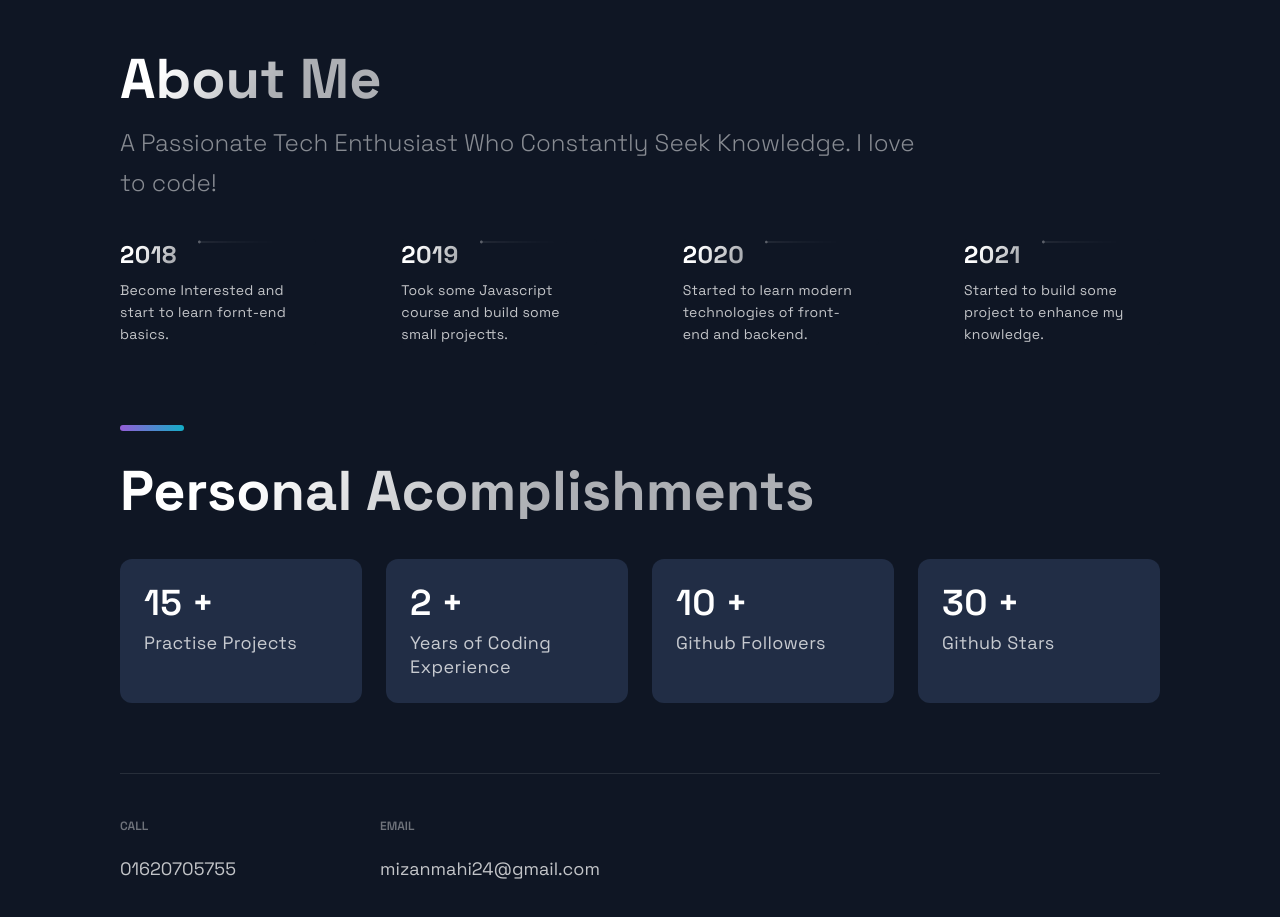
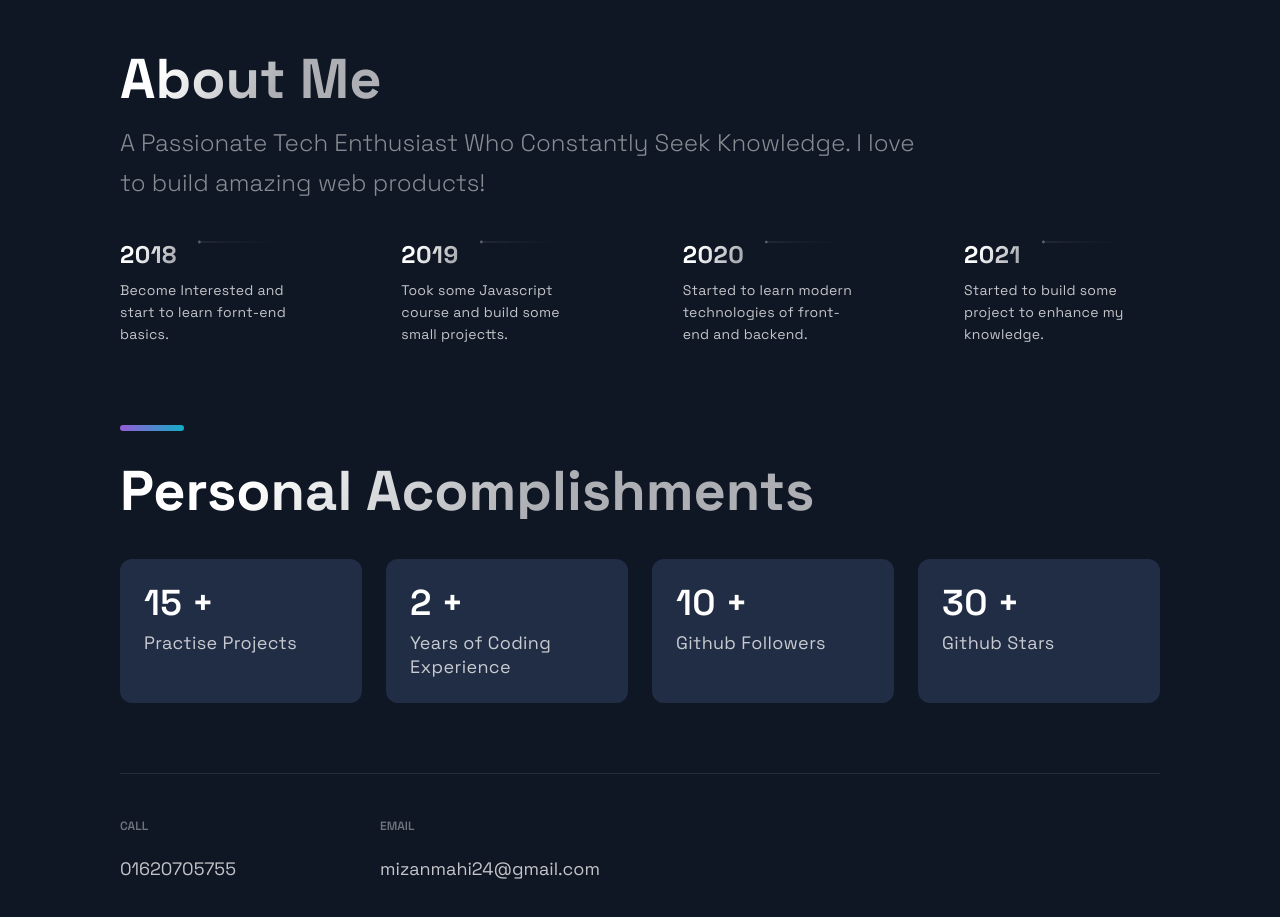
Before and after one commit to mizanmahi/next-portfolio, a Next.js app: page / in a window 1280 px wide. Shown: the part 3440-4357 px from the top of the page. Built offline with nearby package versions, Linux system fonts and the light colour scheme.

Commit message:
updating about

```diff
--- a/src/components/TimeLine/TimeLine.js
+++ b/src/components/TimeLine/TimeLine.js
@@ -67,7 +67,7 @@ const Timeline = () => {
       <Section id='about'>
          <SectionTitle>About Me</SectionTitle>
          <SectionText>
-         A Passionate Tech Enthusiast Who Constantly Seek Knowledge. I love to code!
+         A Passionate Tech Enthusiast Who Constantly Seek Knowledge. I love to build amazing web products!
          </SectionText>
          <CarouselContainer ref={carouselRef} onScroll={handleScroll}>
             <>
```
